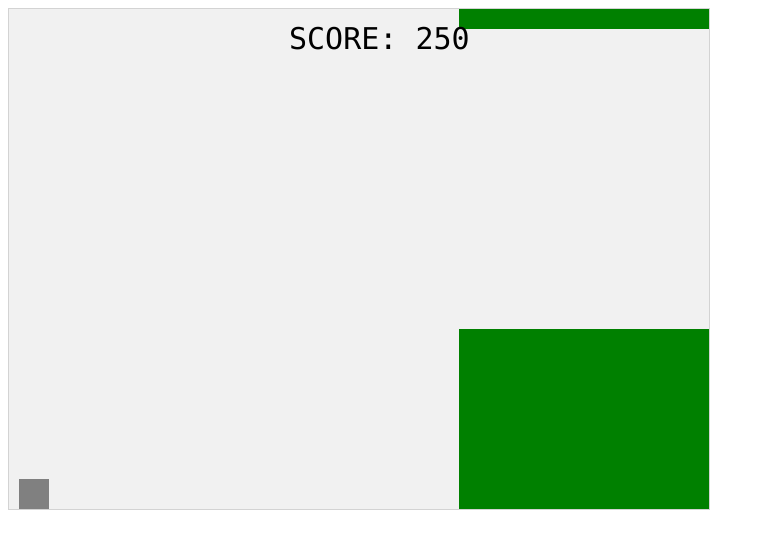
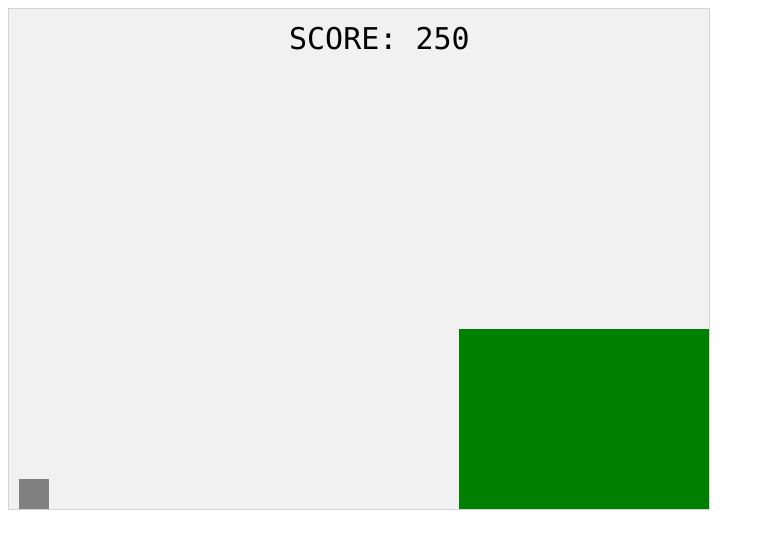
Before and after one commit to bn4t/JumpAndRun, a plain HTML site: page project/index.html in a window 1280 px wide. Shown: the whole page, without its empty margins (0-765 px from the left). Drawn offline with Linux system fonts and the light colour scheme.

Commit message:
removed roof

```diff
--- a/project/index.html
+++ b/project/index.html
@@ -177,7 +177,6 @@
             minGap = 300;
             maxGap = 300;
             gap = Math.floor(Math.random() * (maxGap - minGap + 1) + minGap);
-            myObstacles.push(new Component(10, height, "green", x, 0));
             myObstacles.push(new Component(10, x - height - gap, "green", x, height + gap));
         }
 
```
